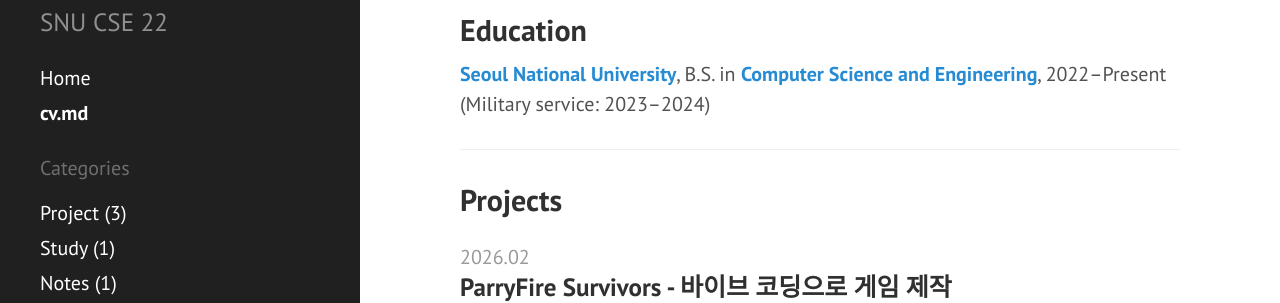
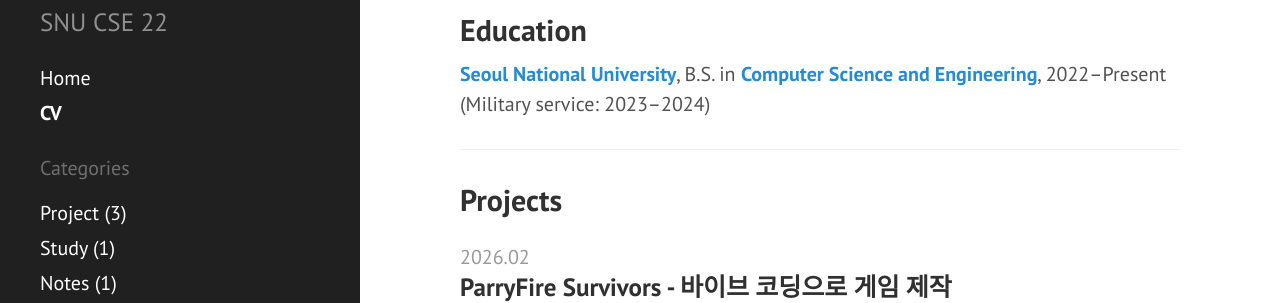
Before and after one commit to joongwon0204/joongwon0204.github.io, a Jekyll site: the page built from cv.md, in a window 1280 px wide. Shown: the part 409-712 px from the top of the page. Built offline with Jekyll 4.4.1, drawn with Linux system fonts in a browser that asks for light colours.

Commit message:
page layout - name -> sideBarTitle

```diff
--- a/_includes/sidebar.html
+++ b/_includes/sidebar.html
@@ -13,11 +13,11 @@
       {% comment %}
         Pages with `layout: page` appear here
       {% endcomment %}
-      {% assign pages_list = site.pages | sort: "name" %}
+      {% assign pages_list = site.pages | sort: "sideBarTitle" %}
       {% for node in pages_list %}
-        {% if node.name and node.layout == "page" %}
+        {% if node.sideBarTitle and node.layout == "page" %}
           <a class="sidebar-nav-item{% if page.url == node.url %} active{% endif %}"
-             href="{{ node.url | relative_url }}">{{ node.name }}</a>
+             href="{{ node.url | relative_url }}">{{ node.sideBarTitle }}</a>
         {% endif %}
       {% endfor %}
 
--- a/cv.md
+++ b/cv.md
@@ -1,6 +1,6 @@
 ---
 layout: page
-name: CV
+sideBarTitle: CV
 ---
 
 <h1 style="font-size: 3.5rem; margin-bottom: 0.3rem;">
```
